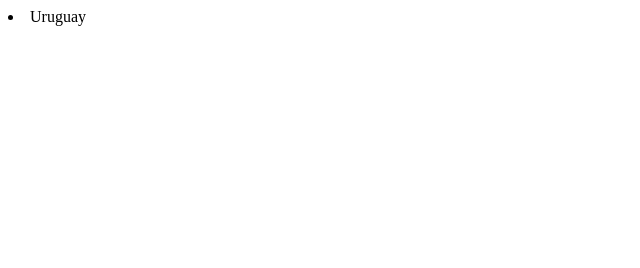
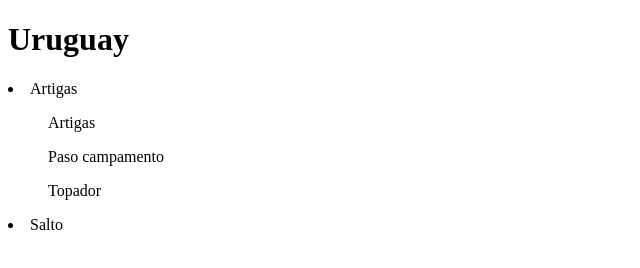
Before and after one commit to venus2990/venus2990.github.io, a plain HTML site: page index.html in a window 1280 px wide. Shown: the whole page, without its empty margins (0-640 px from the left). Drawn offline with Linux system fonts and the light colour scheme.

Commit message:
Update index.html

```diff
--- a/index.html
+++ b/index.html
@@ -5,9 +5,6 @@
      <style>
        body{
          background-image:url();
-           background-repeat: no-repeat;
-           background-size: cover;
-           background-position: center;
        }
 
        </style>
@@ -19,9 +16,12 @@
 </head>
 
 <body>
-
-<li>Uruguay</li>
-
+     <h1>Uruguay</h1>
+<li>Artigas</li>
+     <ul>Artigas</ul>
+     <ul>Paso campamento</ul>
+     <ul>Topador</ul>
+<li>Salto</li>
   <script src="script.js"></script>
 </body>
 
```
